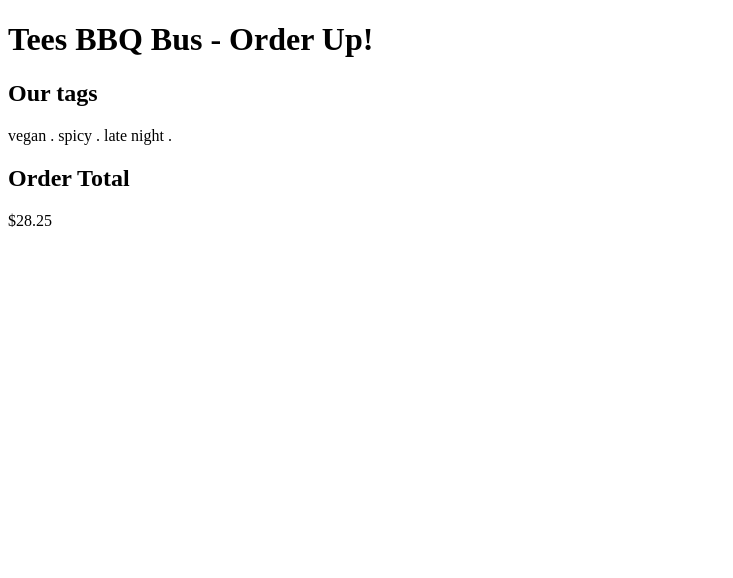
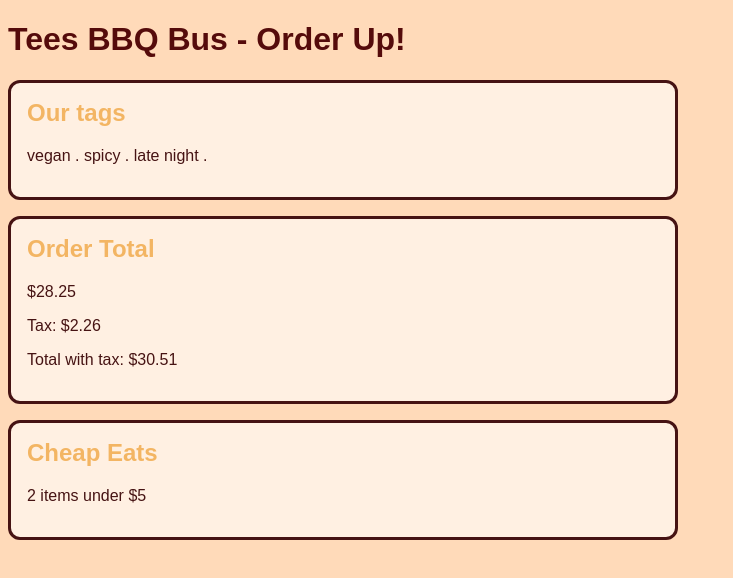
Before and after one commit to tjewitt-hub/Order-up, a plain HTML site: page index.html in a window 1280 px wide. Shown: the whole page, without its empty margins (0-733 px from the left). Drawn offline with Linux system fonts and the light colour scheme.

Commit message:
Add bonus

```diff
--- a/index.html
+++ b/index.html
@@ -4,14 +4,31 @@
     <meta charset="UTF-8">
     <meta name="viewport" content="width=device-width, initial-scale=1.0">
     <title>Order Up!</title>
+    <link rel="stylesheet" href="style.css">
 </head>
 <body>
     <h1>Tees BBQ Bus - Order Up!</h1>
-    <h2>Our tags</h2>
-    <p id="tags"></p>
 
-    <h2>Order Total</h2>
-    <p id="total"></p>
+    <div class="box">
+      <h2>Our tags</h2>
+      <p id="tags"></p>
+    </div>
+
+    <div class="box">
+      <h2>Order Total</h2>
+      <p id="total"></p>
+      <!--Bonus 2-->
+      <p id="tax"></p>
+      <p id="total-with-tax"></p>
+    </div>
+
+    <!--Bonus 3 -->
+    <div class="box">
+        <h2>Cheap Eats</h2>
+        <p id="cheap"></p>
+    </div>
+
+
     <script src="script.js"></script>
 </body>
 </html>
--- a/script.js
+++ b/script.js
@@ -19,3 +19,21 @@ for (let i = 0; i < prices.length; i++) {
 }
 
 document.querySelector("#total").textContent = "$" + total;
+
+// Bonus 2
+const tax = total * 0.08;
+const totalWithTax = total + tax;
+document.querySelector("#tax").textContent = "Tax: $" + tax.toFixed(2);
+document.querySelector("#total-with-tax").textContent = "Total with tax: $" + totalWithTax.toFixed(2);
+
+
+//Bonus 3
+let cheapCount = 0;
+for (let i = 0; i < prices.length; i++) {
+    if(prices[i] < 5) {
+        cheapCount = cheapCount + 1;
+
+    }
+}
+
+document.querySelector("#cheap").textContent = cheapCount + " items under $5";
--- /dev/null
+++ b/style.css
@@ -0,0 +1,20 @@
+body {
+    font-family: sans-serif;
+    background-color: peachpuff;
+    color: rgb(85, 11, 11);
+}
+
+.box {
+    background-color: rgb(255, 240, 226);
+    color: rgb(70, 19, 19);
+    border: 3px solid rgb(70, 19, 19);
+    margin-bottom: 16px;
+    padding: 16px;
+    width: 50%;
+    border-radius: 12px;
+}
+
+.box h2 {
+    margin-top: 0;
+    color: rgb(243, 181, 99);
+}
```
